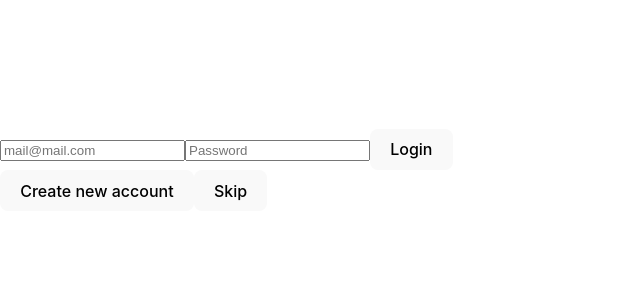
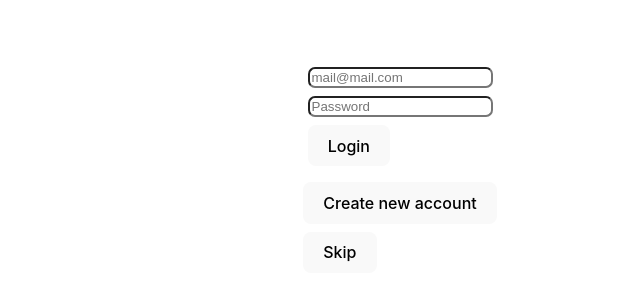
Before and after one commit to FilleVerbal/ChappySchoolProject, a React (Vite) app: page / in a window 1280 px wide. Shown: the part 230-530 px from the top of the page, without its empty margins (0-640 px from the left). Built offline with nearby package versions, Linux system fonts and the light colour scheme.

Commit message:
predeploytest

```diff
--- a/backendSrc/routes/users.ts
+++ b/backendSrc/routes/users.ts
@@ -56,7 +56,7 @@ router.post('/login', async (req: Request, res: Response): Promise<void> => {
             { userid: user._id, email: user.email },
             String(process.env.SECRET_KEY)
         )
-        res.status(200).send({ token })
+        res.status(200).send({ token, user: user })
     } catch (error) {
 
         console.error('login error: ', error)
--- a/package.json
+++ b/package.json
@@ -5,7 +5,7 @@
   "type": "module",
   "scripts": {
     "dev": "vite",
-    "build": "tsc -b && vite build",
+    "build-frontend": "tsc -b && vite build",
     "lint": "eslint .",
     "preview": "vite preview",
     "backend": "tsc --project tsconfig.backend.json && node --env-file .env ./backendDist/server.js",
--- a/src/components/Login.tsx
+++ b/src/components/Login.tsx
@@ -1,5 +1,6 @@
 import { useState } from 'react'
 import '../styles/login.css'
+import useAuthStore from '../data/store'
 
 const Login: React.FC = () => {
     const [email, setEmail] = useState<string>('')
@@ -28,8 +29,10 @@ const Login: React.FC = () => {
                 return
             }
             const data = await response.json()
-            const {token} = data
+            const {token, username, userId} = data
             sessionStorage.setItem('authToken', token)
+            useAuthStore.getState().checkAuth()
+            useAuthStore.getState().setUserInfo(username, userId)
             setErrorMessage(null)
             console.log('I dids it wiiii', errorMessage);
         } catch ( error) {
--- /dev/null
+++ b/src/data/store.ts
@@ -0,0 +1,27 @@
+import { create } from 'zustand'
+
+interface AuthState {
+    isLoggedIn: boolean;
+    username?: string;
+    userId?: string;
+    checkAuth: () => void;
+    logout: () => void;
+    setUserInfo: (username: string, userId: string) => void;
+}
+
+const useAuthStore = create<AuthState>(set => ({
+    isLoggedIn: !!sessionStorage.getItem('authToken'),
+    username: undefined,
+    userId: undefined,
+    checkAuth: () => {
+        const token = sessionStorage.getItem('authToken')
+        set({ isLoggedIn: !!token})
+    },
+    logout: () => {
+        sessionStorage.removeItem('authToken')
+        set({ isLoggedIn : false, username: undefined, userId: undefined})
+    },
+    setUserInfo: (username, userId) => set({ username, userId})
+}))
+
+export default useAuthStore
--- a/src/styles/login.css
+++ b/src/styles/login.css
@@ -1,3 +1,24 @@
 section {
+    width: 100vh;
+    display: flex;
+    flex-direction: column;
+    align-items: center;
+    justify-content: center;
+}
+input {
+    border-radius: 7px;
+}
+.login-container > * {
+    margin: 0.5rem;
+    display: flex;
+    flex-direction: column;
+    align-items: center;
+    justify-content: center;
+}
+.btn-container-login > * {
+    margin: 0.5rem;
+    display: flex;
+    flex-direction: column;
+    justify-content: center;
     align-items: center;
 }
```
Also changed, not shown: backendSrc/endpoints/users.ts (+19 -0 lines), src/components/Header.tsx (+6 -4 lines), src/routes/Welcome.tsx (added, +9 -0 lines).
